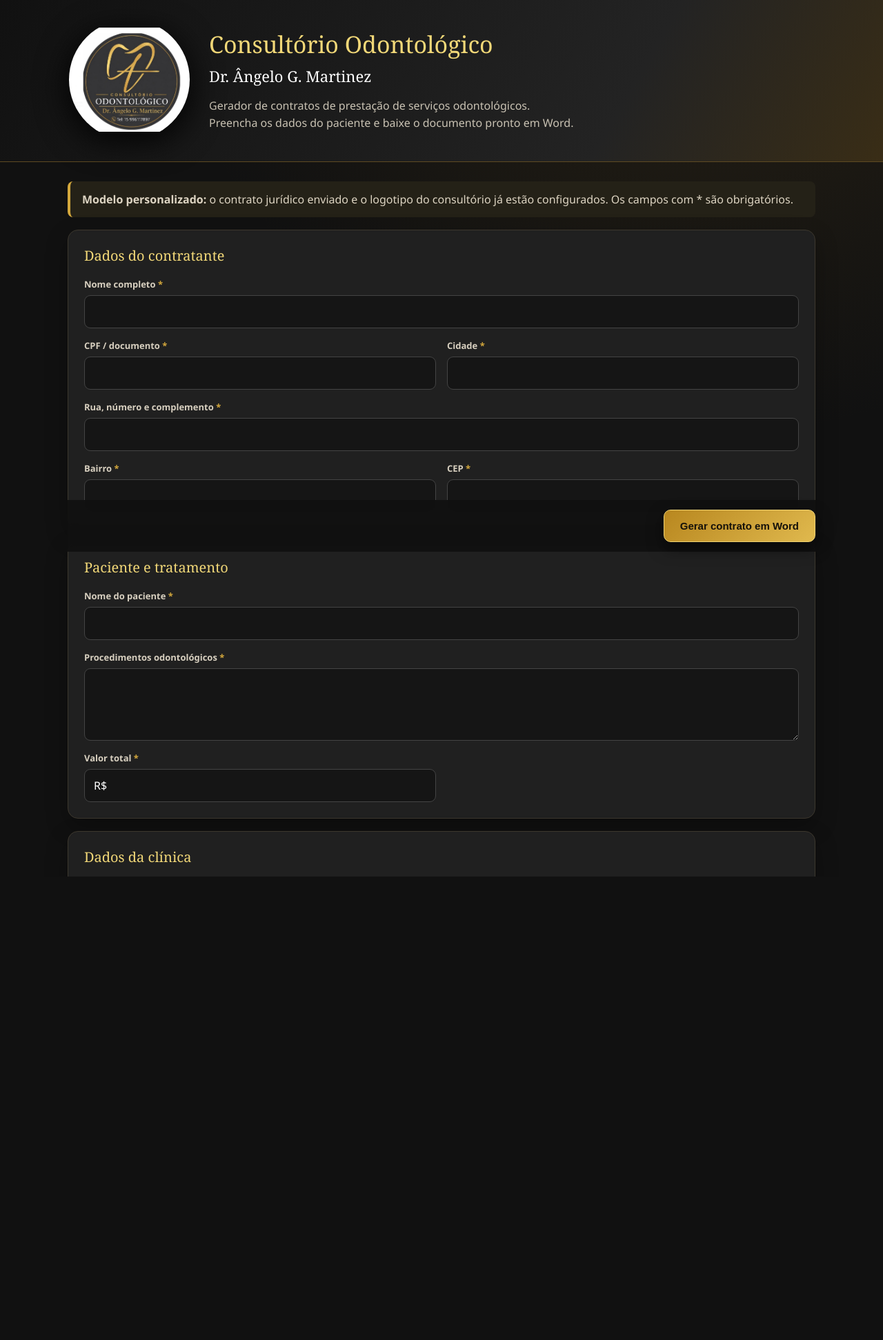
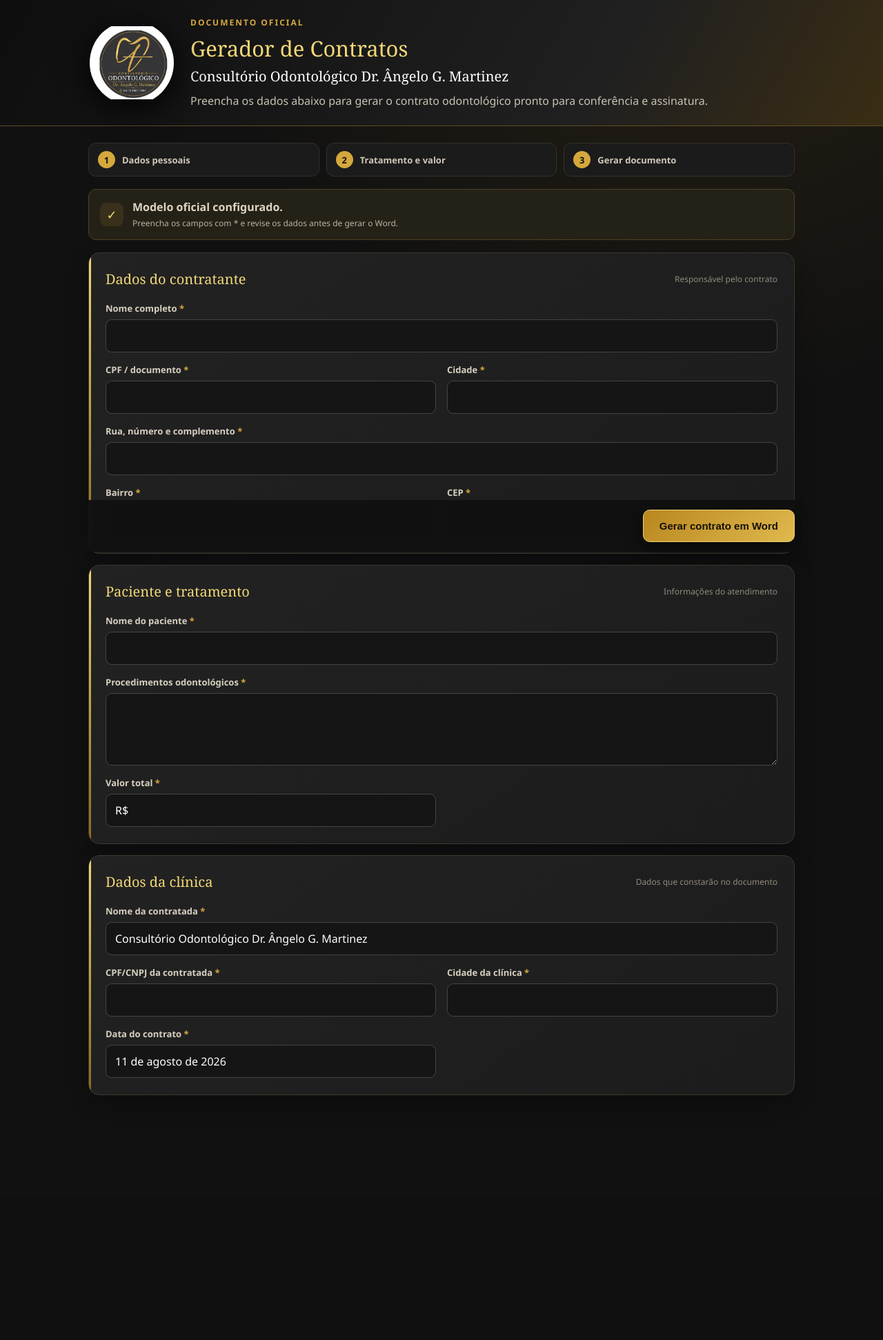
Before and after one commit to Nicolas1xx/GERADOR-DE-CONTRATOS-SISTEMA, a Flask app: page / in a window 1280 px wide. Shown: the whole page at 69% size. After the commit the page ends 1588 px from the top, so only its background shows below. Run offline with Flask 3, Linux system fonts and the light colour scheme.

Commit message:
Refina design e simplifica fluxo do gerador

```diff
--- a/app.py
+++ b/app.py
@@ -1,4 +1,3 @@
-from io import BytesIO
 import os
 import re
 
@@ -47,27 +46,11 @@ def gerar():
         flash("Preencha os campos obrigatórios: " + ", ".join(faltando) + ".", "erro")
         return render_template("index.html", valores=request.form), 400
 
-    modelo = request.files.get("contrato_base")
-    imagem = request.files.get("imagem_cabecalho")
     template_source = DEFAULT_TEMPLATE
 
-    if modelo and modelo.filename:
-        if not modelo.filename.lower().endswith(".docx"):
-            flash("O contrato-base precisa ser um arquivo Word .docx.", "erro")
-            return render_template("index.html", valores=request.form), 400
-        template_source = BytesIO(modelo.read())
-
-    image_source = open(DEFAULT_LOGO, "rb")
-    if imagem and imagem.filename:
-        extensao = os.path.splitext(imagem.filename)[1].lower()
-        if extensao not in {".png", ".jpg", ".jpeg"}:
-            flash("A imagem precisa estar em PNG, JPG ou JPEG.", "erro")
-            return render_template("index.html", valores=request.form), 400
-        image_source.close()
-        image_source = BytesIO(imagem.read())
-
     try:
-        arquivo = generate_contract_docx(request.form, template_source, image_source)
+        with open(DEFAULT_LOGO, "rb") as image_source:
+            arquivo = generate_contract_docx(request.form, template_source, image_source)
     except Exception as exc:
         flash(str(exc), "erro")
         return render_template("index.html", valores=request.form), 400
--- a/templates/index.html
+++ b/templates/index.html
@@ -4,31 +4,30 @@
 <style>
 :root{--gold:#d4a83c;--gold2:#f2d878;--black:#171717;--card:#242424;--line:#444;--text:#f7f3e9;--muted:#bbb3a2}*{box-sizing:border-box}
 body{margin:0;background:#111;color:var(--text);font-family:Segoe UI,Arial,sans-serif;background-image:radial-gradient(circle at 80% -10%,#5a451c55,transparent 35%)}
-.hero{min-height:235px;border-bottom:1px solid #5e4a22;background:linear-gradient(120deg,#111 0%,#232323 70%,#392d16 100%)}
-.hero-inner{max-width:1120px;margin:auto;padding:28px 20px;display:flex;align-items:center;gap:28px}.logo{width:175px;height:175px;object-fit:contain;border-radius:50%;filter:drop-shadow(0 10px 24px #000)}
-.hero h1{margin:0;color:var(--gold2);font-family:Georgia,serif;font-size:34px;font-weight:500}.hero h1 span{display:block;color:#fff;font-size:22px;margin-top:8px}.hero p{color:#c9c2b3;line-height:1.55;margin-bottom:0}
-main{max-width:1120px;margin:28px auto 55px;padding:0 18px}form{display:grid;gap:18px}.card{background:#202020;border:1px solid #3d382e;border-radius:15px;padding:23px;box-shadow:0 12px 32px #0004}
-h2{margin:0 0 19px;color:var(--gold2);font-family:Georgia,serif;font-size:20px;font-weight:500}.grid{display:grid;grid-template-columns:repeat(2,minmax(0,1fr));gap:16px}.field{display:grid;gap:7px}.full{grid-column:1/-1}
+.hero{border-bottom:1px solid #5e4a22;background:linear-gradient(120deg,#0e0e0e 0%,#202020 68%,#3a2d14 100%)}
+.hero-inner{max-width:1060px;margin:auto;padding:24px 20px;display:flex;align-items:center;gap:24px}.logo{width:122px;height:122px;object-fit:contain;border-radius:50%;filter:drop-shadow(0 10px 24px #000)}
+.eyebrow{color:var(--gold);font-size:12px;font-weight:800;letter-spacing:2px;text-transform:uppercase;margin-bottom:8px}.hero h1{margin:0;color:var(--gold2);font-family:Georgia,serif;font-size:31px;font-weight:500}.hero h1 span{display:block;color:#fff;font-size:20px;margin-top:6px}.hero p{color:#c9c2b3;line-height:1.5;margin:10px 0 0}
+main{max-width:1060px;margin:24px auto 55px;padding:0 18px}.steps{display:grid;grid-template-columns:repeat(3,1fr);gap:10px;margin-bottom:18px}.step{display:flex;align-items:center;gap:10px;color:#cfc7b8;background:#1b1b1b;border:1px solid #34302a;border-radius:11px;padding:11px 13px;font-size:13px}.step b{display:grid;place-items:center;min-width:25px;height:25px;border-radius:50%;background:#d4a83c;color:#17120a}.step span{font-weight:700}
+form{display:grid;gap:16px}.card{position:relative;overflow:hidden;background:linear-gradient(145deg,#222,#1c1c1c);border:1px solid #3d382e;border-radius:16px;padding:24px;box-shadow:0 12px 32px #0004}.card:before{content:"";position:absolute;inset:0 auto 0 0;width:3px;background:linear-gradient(var(--gold2),#8b671b)}
+h2{margin:0;color:var(--gold2);font-family:Georgia,serif;font-size:20px;font-weight:500}.section-head{display:flex;align-items:center;justify-content:space-between;gap:15px;margin-bottom:20px}.section-head small{color:#918a7d;font-size:12px}.grid{display:grid;grid-template-columns:repeat(2,minmax(0,1fr));gap:16px}.field{display:grid;gap:7px}.full{grid-column:1/-1}
 label{font-size:13px;font-weight:700;color:#d7cfbf}.req:after{content:" *";color:var(--gold)}input,textarea{width:100%;padding:12px 13px;border:1px solid var(--line);border-radius:9px;background:#151515;color:#fff;font:inherit}textarea{min-height:105px;resize:vertical}input:focus,textarea:focus{outline:0;border-color:var(--gold);box-shadow:0 0 0 3px #d4a83c22}
-.upload{border:1px dashed #8b743d;background:#191919;padding:16px;border-radius:11px}.hint{font-size:12px;color:var(--muted);line-height:1.4}.notice{border-left:4px solid var(--gold);background:#242117;padding:15px 17px;border-radius:8px;margin-bottom:18px;color:#ddd4c2}.alert{background:#431f1f;border:1px solid #8e4646;color:#ffdada;padding:14px;border-radius:9px;margin-bottom:16px}
+.hint{font-size:12px;color:var(--muted);line-height:1.4}.notice{display:flex;align-items:center;gap:13px;background:#242117;border:1px solid #4e4225;padding:14px 16px;border-radius:11px;margin-bottom:18px;color:#ddd4c2}.notice-icon{display:grid;place-items:center;min-width:34px;height:34px;border-radius:9px;background:#d4a83c1c;color:var(--gold2);font-size:18px}.alert{background:#431f1f;border:1px solid #8e4646;color:#ffdada;padding:14px;border-radius:9px;margin-bottom:16px}
 .actions{position:sticky;bottom:0;padding:14px 0;background:#111e;backdrop-filter:blur(8px);display:flex;justify-content:flex-end}button{border:1px solid #f1d472;background:linear-gradient(135deg,#b8871f,#e0b94e);color:#15110a;border-radius:10px;padding:14px 23px;font-weight:850;font-size:15px;cursor:pointer;box-shadow:0 9px 22px #0008}button:hover{filter:brightness(1.08)}
-@media(max-width:720px){.hero-inner{flex-direction:column;text-align:center}.logo{width:140px;height:140px}.hero h1{font-size:27px}.grid{grid-template-columns:1fr}.full{grid-column:auto}.card{padding:18px}.actions button{width:100%}}
+@media(max-width:720px){.hero-inner{flex-direction:column;text-align:center}.logo{width:112px;height:112px}.hero h1{font-size:27px}.steps{grid-template-columns:1fr}.grid{grid-template-columns:1fr}.full{grid-column:auto}.card{padding:20px}.section-head{align-items:flex-start;flex-direction:column}.actions button{width:100%}}
 </style></head><body>
-<header class="hero"><div class="hero-inner"><img class="logo" src="/logo" alt="Consultório Odontológico Dr. Ângelo G. Martinez"><div><h1>Consultório Odontológico<span>Dr. Ângelo G. Martinez</span></h1><p>Gerador de contratos de prestação de serviços odontológicos.<br>Preencha os dados do paciente e baixe o documento pronto em Word.</p></div></div></header>
+<header class="hero"><div class="hero-inner"><img class="logo" src="/logo" alt="Consultório Odontológico Dr. Ângelo G. Martinez"><div><div class="eyebrow">Documento oficial</div><h1>Gerador de Contratos<span>Consultório Odontológico Dr. Ângelo G. Martinez</span></h1><p>Preencha os dados abaixo para gerar o contrato odontológico pronto para conferência e assinatura.</p></div></div></header>
 <main>{% with msgs=get_flashed_messages(with_categories=true) %}{% for c,m in msgs %}<div class="alert">{{m}}</div>{% endfor %}{% endwith %}
-<div class="notice"><strong>Modelo personalizado:</strong> o contrato jurídico enviado e o logotipo do consultório já estão configurados. Os campos com * são obrigatórios.</div>
-<form method="post" action="/gerar" enctype="multipart/form-data">
-<section class="card"><h2>Dados do contratante</h2><div class="grid">
+<div class="steps"><div class="step"><b>1</b><span>Dados pessoais</span></div><div class="step"><b>2</b><span>Tratamento e valor</span></div><div class="step"><b>3</b><span>Gerar documento</span></div></div>
+<div class="notice"><div class="notice-icon">✓</div><div><strong>Modelo oficial configurado.</strong><br><span class="hint">Preencha os campos com * e revise os dados antes de gerar o Word.</span></div></div>
+<form method="post" action="/gerar">
+<section class="card"><div class="section-head"><h2>Dados do contratante</h2><small>Responsável pelo contrato</small></div><div class="grid">
 <div class="field full"><label class="req">Nome completo</label><input name="nome_contratante" value="{{valores.get('nome_contratante','')}}" required></div>
 <div class="field"><label class="req">CPF / documento</label><input name="cpf_contratante" value="{{valores.get('cpf_contratante','')}}" required></div><div class="field"><label class="req">Cidade</label><input name="cidade_contratante" value="{{valores.get('cidade_contratante','')}}" required></div>
 <div class="field full"><label class="req">Rua, número e complemento</label><input name="endereco_contratante" value="{{valores.get('endereco_contratante','')}}" required></div><div class="field"><label class="req">Bairro</label><input name="bairro_contratante" value="{{valores.get('bairro_contratante','')}}" required></div><div class="field"><label class="req">CEP</label><input name="cep_contratante" value="{{valores.get('cep_contratante','')}}" required></div>
 </div></section>
-<section class="card"><h2>Paciente e tratamento</h2><div class="grid">
+<section class="card"><div class="section-head"><h2>Paciente e tratamento</h2><small>Informações do atendimento</small></div><div class="grid">
 <div class="field full"><label class="req">Nome do paciente</label><input name="nome_paciente" value="{{valores.get('nome_paciente','')}}" required></div><div class="field full"><label class="req">Procedimentos odontológicos</label><textarea name="procedimentos" required>{{valores.get('procedimentos','')}}</textarea></div><div class="field"><label class="req">Valor total</label><input name="valor" value="{{valores.get('valor','')}}" required></div>
 </div></section>
-<section class="card"><h2>Dados da clínica</h2><div class="grid">
+<section class="card"><div class="section-head"><h2>Dados da clínica</h2><small>Dados que constarão no documento</small></div><div class="grid">
 <div class="field full"><label class="req">Nome da contratada</label><input name="nome_contratada" value="{{valores.get('nome_contratada','')}}" required></div><div class="field"><label class="req">CPF/CNPJ da contratada</label><input name="cpf_cnpj_contratada" value="{{valores.get('cpf_cnpj_contratada','')}}" required></div><div class="field"><label class="req">Cidade da clínica</label><input name="cidade_clinica" value="{{valores.get('cidade_clinica','')}}" required></div><div class="field"><label class="req">Data do contrato</label><input name="data_contrato" value="{{valores.get('data_contrato','')}}" required></div>
-</div></section>
-<section class="card"><h2>Personalização opcional</h2><div class="grid">
-<div class="field upload"><label>Substituir contrato-base</label><input type="file" name="contrato_base" accept=".docx"><span class="hint">Use somente um .docx que contenha as mesmas chaves do modelo atual.</span></div><div class="field upload"><label>Substituir logotipo</label><input type="file" name="imagem_cabecalho" accept=".png,.jpg,.jpeg"><span class="hint">Se não enviar, será usado automaticamente o logo do Dr. Ângelo.</span></div>
 </div></section><div class="actions"><button type="submit">Gerar contrato em Word</button></div></form></main></body></html>
```
Also changed, not shown: README.md.
